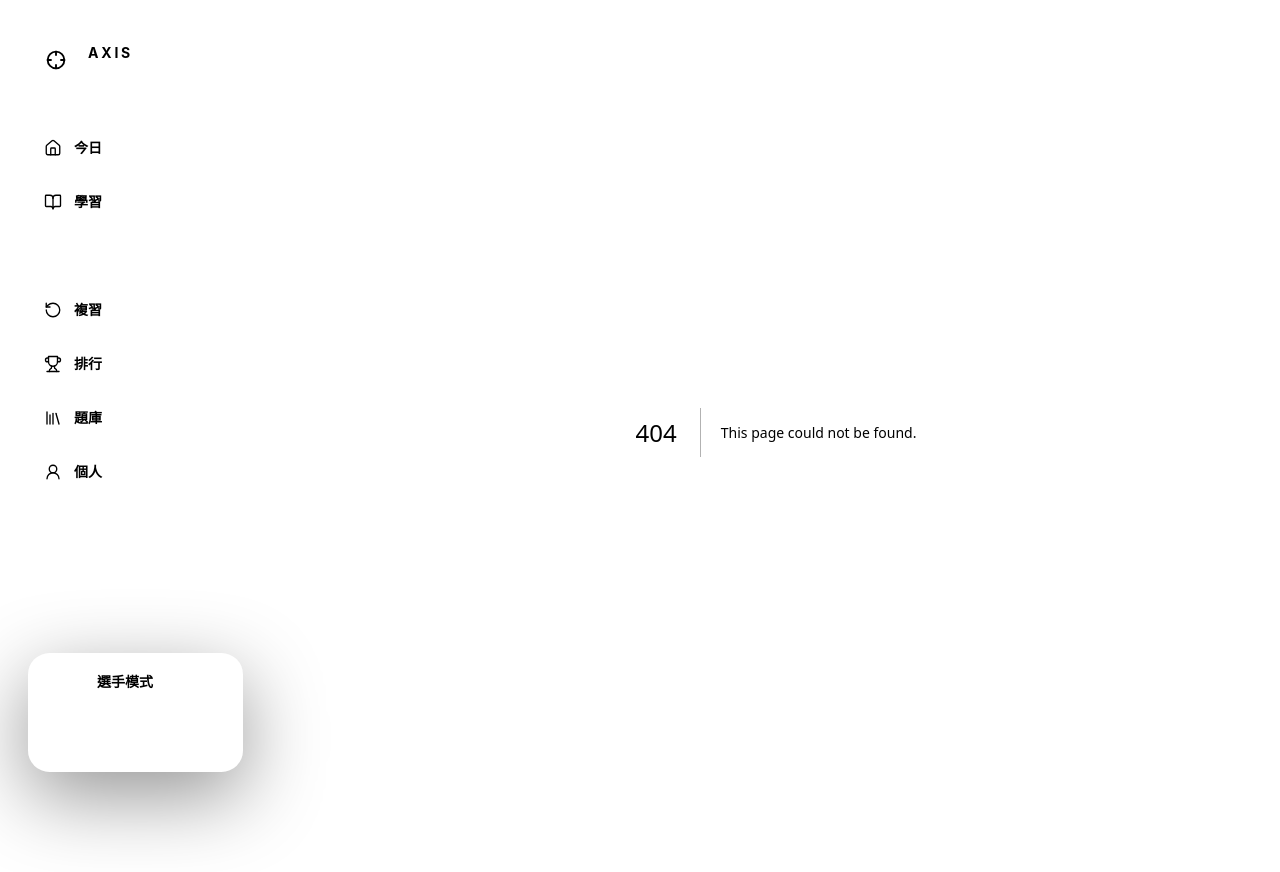
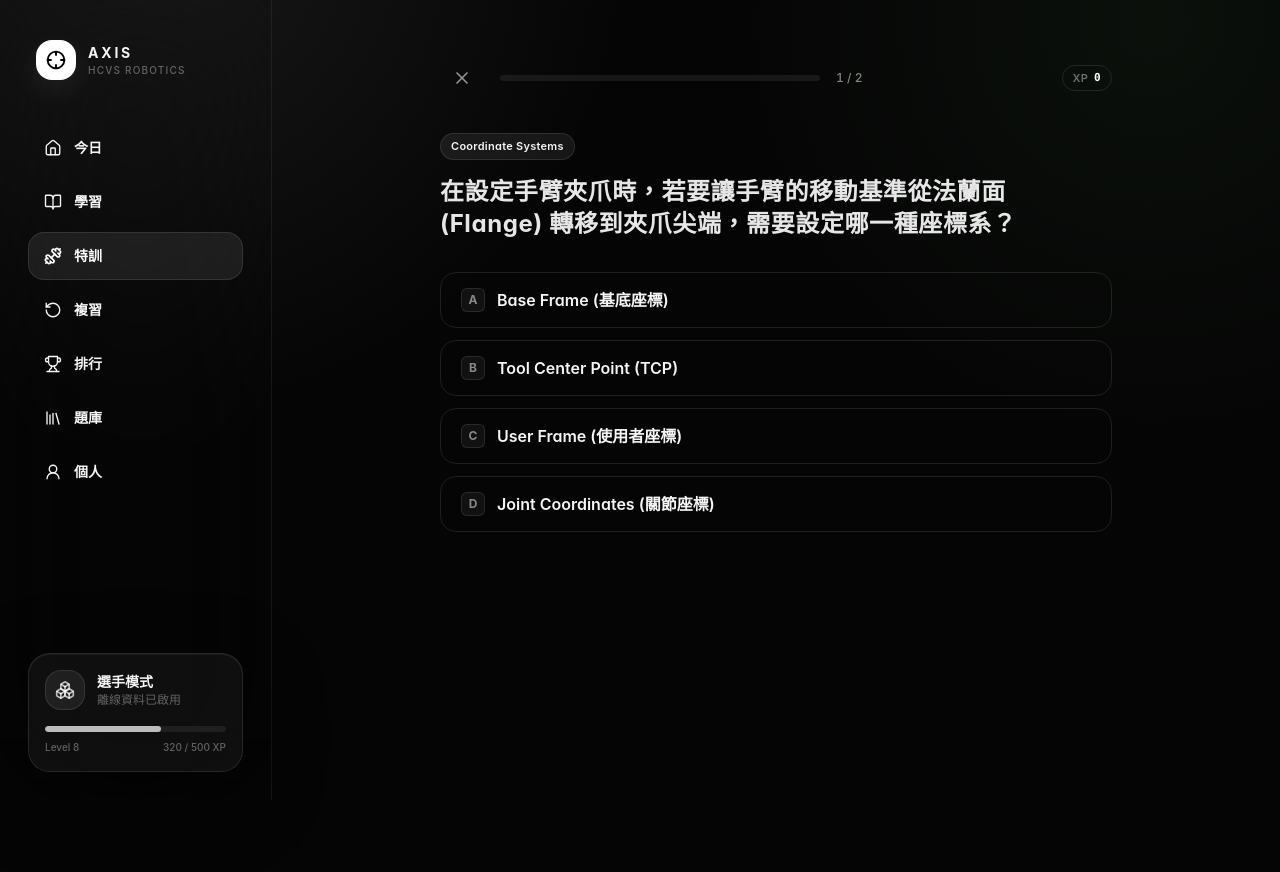
Before and after one commit to LangCheng945/roboticstest, a Next.js app: page /practice in a window 1280 px wide. Before the commit this address had no page. After the commit the page ends 800 px from the top, so only its background shows below. Built offline with nearby package versions, Linux system fonts and the light colour scheme.

Commit message:
Create page.tsx

```diff
--- /dev/null
+++ b/app/practice/page.tsx
@@ -0,0 +1,198 @@
+"use client";
+
+import { useEffect } from "react";
+import { motion, AnimatePresence } from "framer-motion";
+import { AlertCircle, BrainCircuit, Check, Flame, X } from "lucide-react";
+import { useRouter } from "next/navigation";
+
+import { Button } from "@/components/ui/button";
+import { Card, CardContent } from "@/components/ui/card";
+import { Progress } from "@/components/ui/progress";
+import { Badge } from "@/components/ui/badge";
+import { useQuizStore } from "@/store/useQuizStore";
+import { cn } from "@/lib/utils";
+
+// 模擬工業機器人題庫資料 (符合你的硬核需求)
+const MOCK_QUESTIONS = [
+  {
+    id: "q1",
+    topic: "Coordinate Systems",
+    text: "在設定手臂夾爪時，若要讓手臂的移動基準從法蘭面 (Flange) 轉移到夾爪尖端，需要設定哪一種座標系？",
+    options: [
+      { id: "A", text: "Base Frame (基底座標)" },
+      { id: "B", text: "Tool Center Point (TCP)" },
+      { id: "C", text: "User Frame (使用者座標)" },
+      { id: "D", text: "Joint Coordinates (關節座標)" },
+    ],
+    correctOptionId: "B",
+    aiHint: "等一下，Base Frame 是整個手臂的絕對基準點喔。回想一下在 RoboDK 設定夾具 (Gripper) 時，我們為了精準控制夾爪尖端去碰觸物件，所建立的那個參考點叫做什麼？",
+  },
+  {
+    id: "q2",
+    topic: "Robot Safety",
+    text: "根據 ISO 10218 工業機器人安全規範，當人員進入協作空間時，系統應啟動何種機制？",
+    options: [
+      { id: "A", text: "Safety-Rated Monitored Stop (安全額定監控停止)" },
+      { id: "B", text: "Emergency Stop (緊急停止切斷電源)" },
+      { id: "C", text: "增加 TCP 移動速度以快速完成任務" },
+      { id: "D", text: "關閉所有感測器以節省運算資源" },
+    ],
+    correctOptionId: "A",
+    aiHint: "緊急停止 (E-Stop) 會直接切斷動力，重啟需要耗費大量時間。協作機器人 (如 Techman) 有一種模式是「馬達保持激磁，但被安全控制器鎖死」，這樣人員離開後就能馬上恢復運行。",
+  }
+];
+
+export default function PracticePage() {
+  const router = useRouter();
+  const {
+    questions, currentIndex, combo, xp, selectedOptionId, showHint,
+    initQuiz, selectOption, isFinished, nextQuestion
+  } = useQuizStore();
+
+  useEffect(() => {
+    initQuiz(MOCK_QUESTIONS);
+  }, [initQuiz]);
+
+  if (questions.length === 0) return null;
+
+  if (isFinished) {
+    return (
+      <div className="flex min-h-[70vh] flex-col items-center justify-center text-center">
+        <motion.div initial={{ scale: 0.8, opacity: 0 }} animate={{ scale: 1, opacity: 1 }}>
+          <Badge variant="gold" className="mb-4 text-sm px-4 py-1.5">TRAINING COMPLETE</Badge>
+          <h1 className="text-4xl font-bold tracking-tight mb-2">特訓完成！</h1>
+          <p className="text-white/50 mb-8">本次獲得 {xp} XP，連擊最高達 {combo} 次</p>
+          <Button size="lg" onClick={() => router.push("/")}>返回戰情室</Button>
+        </motion.div>
+      </div>
+    );
+  }
+
+  const currentQ = questions[currentIndex];
+  const progress = ((currentIndex) / questions.length) * 100;
+
+  return (
+    <div className="mx-auto max-w-2xl pt-6 pb-20">
+      {/* 頂部戰情儀表板 */}
+      <header className="mb-8 flex items-center justify-between">
+        <div className="flex items-center gap-4 flex-1">
+          <Button variant="ghost" size="icon" onClick={() => router.push("/")}>
+            <X className="size-5" />
+          </Button>
+          <div className="flex-1 max-w-xs">
+            <Progress value={progress} className="h-1.5" />
+          </div>
+          <span className="text-xs font-medium text-white/50 tabular-nums">
+            {currentIndex + 1} / {questions.length}
+          </span>
+        </div>
+
+        <div className="flex items-center gap-3 ml-4">
+          <Badge variant="outline" className="gap-1.5 border-white/10">
+            <span className="text-white/40">XP</span>
+            <span className="text-white font-mono">{xp}</span>
+          </Badge>
+          {combo > 1 && (
+            <motion.div initial={{ scale: 0, rotate: -15 }} animate={{ scale: 1, rotate: 0 }}>
+              <Badge variant="success" className="gap-1 bg-orange-500/10 text-orange-400 border-orange-500/20">
+                <Flame className="size-3" />
+                {combo} Combo
+              </Badge>
+            </motion.div>
+          )}
+        </div>
+      </header>
+
+      {/* 題目區塊 (利用 AnimatePresence 處理切題動畫) */}
+      <AnimatePresence mode="wait">
+        <motion.div
+          key={currentQ.id}
+          initial={{ opacity: 0, x: 20 }}
+          animate={{ opacity: 1, x: 0 }}
+          exit={{ opacity: 0, x: -20 }}
+          transition={{ duration: 0.3, ease: [0.22, 1, 0.36, 1] }}
+        >
+          <div className="mb-6">
+            <Badge variant="default" className="mb-4">
+              {currentQ.topic}
+            </Badge>
+            <h2 className="text-xl sm:text-2xl font-bold leading-relaxed tracking-wide text-white/90">
+              {currentQ.text}
+            </h2>
+          </div>
+
+          {/* 選項區塊 */}
+          <div className="space-y-3 mt-8">
+            {currentQ.options.map((option) => {
+              const isSelected = selectedOptionId === option.id;
+              const isCorrect = option.id === currentQ.correctOptionId;
+              const isWrongSelected = isSelected && !isCorrect;
+              const showCorrectness = selectedOptionId !== null;
+
+              return (
+                <Button
+                  key={option.id}
+                  variant="outline"
+                  className={cn(
+                    "w-full justify-start h-auto min-h-[3.5rem] py-3 px-5 text-left text-sm sm:text-base whitespace-normal transition-all duration-300",
+                    !showCorrectness && "hover:bg-white/[0.04] hover:border-white/20",
+                    showCorrectness && isCorrect && "bg-success/15 border-success/30 text-success-foreground pointer-events-none",
+                    showCorrectness && isWrongSelected && "bg-destructive/15 border-destructive/30 text-destructive-foreground opacity-70 pointer-events-none",
+                    showCorrectness && !isSelected && !isCorrect && "opacity-30 pointer-events-none"
+                  )}
+                  onClick={() => selectOption(option.id)}
+                >
+                  <span className="flex items-center gap-3 w-full">
+                    <span className={cn(
+                      "flex size-6 shrink-0 items-center justify-center rounded-md border text-xs font-bold transition-colors",
+                      showCorrectness && isCorrect ? "border-success bg-success text-black" :
+                      showCorrectness && isWrongSelected ? "border-destructive bg-destructive/20 text-destructive" :
+                      "border-white/10 bg-white/5 text-white/50"
+                    )}>
+                      {showCorrectness && isCorrect ? <Check className="size-3.5" /> : option.id}
+                    </span>
+                    {option.text}
+                  </span>
+                </Button>
+              );
+            })}
+          </div>
+        </motion.div>
+      </AnimatePresence>
+
+      {/* AI 引導卡片 (答錯時從底部優雅滑出) */}
+      <AnimatePresence>
+        {showHint && (
+          <motion.div
+            initial={{ opacity: 0, y: 20, height: 0 }}
+            animate={{ opacity: 1, y: 0, height: "auto" }}
+            exit={{ opacity: 0, y: 20, height: 0 }}
+            className="mt-6 overflow-hidden"
+          >
+            <Card className="border-warning/20 bg-warning/[0.03] shadow-[0_0_40px_rgba(255,180,0,0.05)]">
+              <CardContent className="p-5 flex gap-4 items-start">
+                <div className="grid size-8 shrink-0 place-items-center rounded-full bg-warning/10 text-warning">
+                  <BrainCircuit className="size-4" />
+                </div>
+                <div className="flex-1">
+                  <p className="text-sm font-semibold text-warning mb-1">AXIS 核心引導</p>
+                  <p className="text-sm leading-relaxed text-white/70">
+                    {currentQ.aiHint}
+                  </p>
+                  <Button
+                    variant="secondary"
+                    size="sm"
+                    className="mt-4 w-full sm:w-auto"
+                    onClick={nextQuestion}
+                  >
+                    重新思考並前往下一題
+                  </Button>
+                </div>
+              </CardContent>
+            </Card>
+          </motion.div>
+        )}
+      </AnimatePresence>
+    </div>
+  );
+}
```
